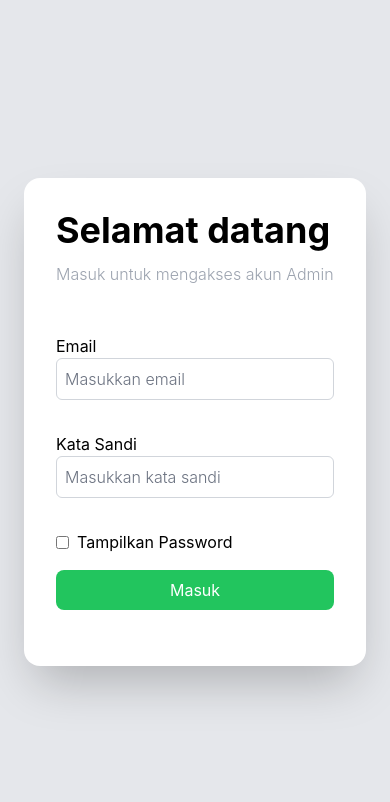
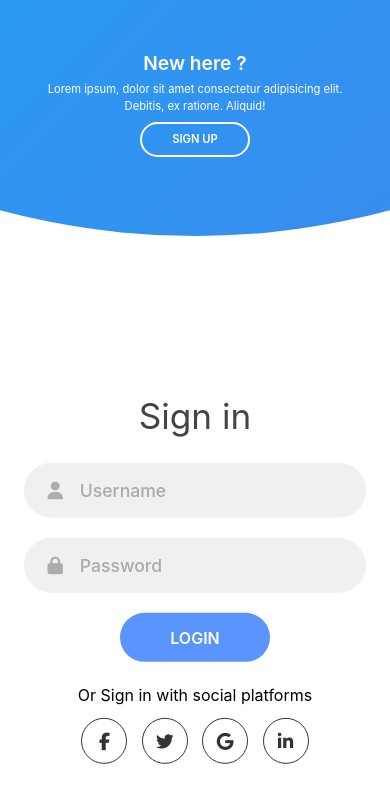
Before and after one commit to Lanang38/jiwaireng_innoweb, a React (Vite) app: page /login in a window 390 px wide. Shown: the top 802 px of the page. Built offline with nearby package versions, Linux system fonts and the light colour scheme.

Commit message:
Perbaikan

```diff
--- a/src/index.css
+++ b/src/index.css
@@ -14,3 +14,395 @@
   .scroll-hidden::-webkit-scrollbar {
     display: none;
   }
+
+  .login-form-wrapper {
+    position: relative;
+    width: 100%;
+    background-color: #fff;
+    min-height: 100vh;
+    overflow: hidden;
+  }
+
+  .forms-container {
+    position: absolute;
+    width: 100%;
+    height: 100%;
+    top: 0;
+    left: 0;
+  }
+
+  .signin-signup {
+    position: absolute;
+    top: 50%;
+    transform: translate(-50%, -50%);
+    left: 75%;
+    width: 50%;
+    transition: 1s 0.7s ease-in-out;
+    display: grid;
+    grid-template-columns: 1fr;
+    z-index: 5;
+  }
+
+  form {
+    display: flex;
+    align-items: center;
+    justify-content: center;
+    flex-direction: column;
+    padding: 0rem 5rem;
+    transition: all 0.2s 0.7s;
+    overflow: hidden;
+    grid-column: 1 / 2;
+    grid-row: 1 / 2;
+  }
+
+  form.sign-up-form {
+    opacity: 0;
+    z-index: 1;
+  }
+
+  form.sign-in-form {
+    z-index: 2;
+  }
+
+  .title {
+    font-size: 2.2rem;
+    color: #444;
+    margin-bottom: 10px;
+  }
+
+  .input-field {
+    max-width: 380px;
+    width: 100%;
+    background-color: #f0f0f0;
+    margin: 10px 0;
+    height: 55px;
+    border-radius: 55px;
+    display: grid;
+    grid-template-columns: 15% 85%;
+    padding: 0 0.4rem;
+    position: relative;
+  }
+
+  .input-field i {
+    text-align: center;
+    line-height: 55px;
+    color: #acacac;
+    transition: 0.5s;
+    font-size: 1.1rem;
+  }
+
+  .input-field input {
+    background: none;
+    outline: none;
+    border: none;
+    line-height: 1;
+    font-weight: 600;
+    font-size: 1.1rem;
+    color: #333;
+  }
+
+  .input-field input::placeholder {
+    color: #aaa;
+    font-weight: 500;
+  }
+
+  .social-text {
+    padding: 0.7rem 0;
+    font-size: 1rem;
+  }
+
+  .social-media {
+    display: flex;
+    justify-content: center;
+  }
+
+  .social-icon {
+    height: 46px;
+    width: 46px;
+    display: flex;
+    justify-content: center;
+    align-items: center;
+    margin: 0 0.45rem;
+    color: #333;
+    border-radius: 50%;
+    border: 1px solid #333;
+    text-decoration: none;
+    font-size: 1.1rem;
+    transition: 0.3s;
+  }
+
+  .social-icon:hover {
+    color: #4481eb;
+    border-color: #4481eb;
+  }
+
+  .btn {
+    width: 150px;
+    background-color: #5995fd;
+    border: none;
+    outline: none;
+    height: 49px;
+    border-radius: 49px;
+    color: #fff;
+    text-transform: uppercase;
+    font-weight: 600;
+    margin: 10px 0;
+    cursor: pointer;
+    transition: 0.5s;
+  }
+
+  .btn:hover {
+    background-color: #4d84e2;
+  }
+
+  .panels-container {
+    position: absolute;
+    height: 100%;
+    width: 100%;
+    top: 0;
+    left: 0;
+    display: grid;
+    grid-template-columns: repeat(2, 1fr);
+  }
+
+  .login-form-wrapper:before {
+    content: "";
+    position: absolute;
+    height: 2000px;
+    width: 2000px;
+    top: -10%;
+    right: 48%;
+    transform: translateY(-50%);
+    background-image: linear-gradient(-45deg, #4481eb 0%, #04befe 100%);
+    transition: 1.8s ease-in-out;
+    border-radius: 50%;
+    z-index: 6;
+  }
+
+  .image {
+    width: 100%;
+    transition: transform 1.1s ease-in-out;
+    transition-delay: 0.4s;
+  }
+
+  .panel {
+    display: flex;
+    flex-direction: column;
+    align-items: flex-end;
+    justify-content: space-around;
+    text-align: center;
+    z-index: 6;
+  }
+
+  .left-panel {
+    pointer-events: all;
+    padding: 3rem 17% 2rem 12%;
+  }
+
+  .right-panel {
+    pointer-events: none;
+    padding: 3rem 12% 2rem 17%;
+  }
+
+  .panel .content {
+    color: #fff;
+    transition: transform 0.9s ease-in-out;
+    transition-delay: 0.6s;
+  }
+
+  .panel h3 {
+    font-weight: 600;
+    line-height: 1;
+    font-size: 1.5rem;
+  }
+
+  .panel p {
+    font-size: 0.95rem;
+    padding: 0.7rem 0;
+  }
+
+  .btn.transparent {
+    margin: 0;
+    background: none;
+    border: 2px solid #fff;
+    width: 130px;
+    height: 41px;
+    font-weight: 600;
+    font-size: 0.8rem;
+  }
+
+  .right-panel .image,
+  .right-panel .content {
+    transform: translateX(800px);
+  }
+
+  /* ANIMATION */
+
+  .login-form-wrapper.sign-up-mode:before {
+    transform: translate(100%, -50%);
+    right: 52%;
+  }
+
+  .login-form-wrapper.sign-up-mode .left-panel .image,
+  .login-form-wrapper.sign-up-mode .left-panel .content {
+    transform: translateX(-800px);
+  }
+
+  .login-form-wrapper.sign-up-mode .signin-signup {
+    left: 25%;
+  }
+
+  .login-form-wrapper.sign-up-mode form.sign-up-form {
+    opacity: 1;
+    z-index: 2;
+  }
+
+  .login-form-wrapper.sign-up-mode form.sign-in-form {
+    opacity: 0;
+    z-index: 1;
+  }
+
+  .login-form-wrapper.sign-up-mode .right-panel .image,
+  .login-form-wrapper.sign-up-mode .right-panel .content {
+    transform: translateX(0%);
+  }
+
+  .login-form-wrapper.sign-up-mode .left-panel {
+    pointer-events: none;
+  }
+
+  .login-form-wrapper.sign-up-mode .right-panel {
+    pointer-events: all;
+  }
+
+  @media (max-width: 870px) {
+    .login-form-wrapper {
+      min-height: 800px;
+      height: 100vh;
+    }
+
+    .signin-signup {
+      width: 100%;
+      top: 95%;
+      transform: translate(-50%, -100%);
+      transition: 1s 0.8s ease-in-out;
+    }
+
+    .signin-signup,
+    .login-form-wrapper.sign-up-mode .signin-signup {
+      left: 50%;
+    }
+
+    .panels-container {
+      grid-template-columns: 1fr;
+      grid-template-rows: 1fr 2fr 1fr;
+    }
+
+    .panel {
+      flex-direction: row;
+      justify-content: space-around;
+      align-items: center;
+      padding: 2.5rem 8%;
+      grid-column: 1 / 2;
+    }
+
+    .right-panel {
+      grid-row: 3 / 4;
+    }
+
+    .left-panel {
+      grid-row: 1 / 2;
+    }
+
+    .image {
+      width: 200px;
+      transition: transform 0.9s ease-in-out;
+      transition-delay: 0.6s;
+    }
+
+    .panel .content {
+      padding-right: 15%;
+      transition: transform 0.9s ease-in-out;
+      transition-delay: 0.8s;
+    }
+
+    .panel h3 {
+      font-size: 1.2rem;
+    }
+
+    .panel p {
+      font-size: 0.7rem;
+      padding: 0.5rem 0;
+    }
+
+    .btn.transparent {
+      width: 110px;
+      height: 35px;
+      font-size: 0.7rem;
+    }
+
+    .login-form-wrapper:before {
+      width: 1500px;
+      height: 1500px;
+      transform: translateX(-50%);
+      left: 30%;
+      bottom: 68%;
+      right: initial;
+      top: initial;
+      transition: 2s ease-in-out;
+    }
+
+    .login-form-wrapper.sign-up-mode:before {
+      transform: translate(-50%, 100%);
+      bottom: 32%;
+      right: initial;
+    }
+
+    .login-form-wrapper.sign-up-mode .left-panel .image,
+    .login-form-wrapper.sign-up-mode .left-panel .content {
+      transform: translateY(-300px);
+    }
+
+    .login-form-wrapper.sign-up-mode .right-panel .image,
+    .login-form-wrapper.sign-up-mode .right-panel .content {
+      transform: translateY(0px);
+    }
+
+    .right-panel .image,
+    .right-panel .content {
+      transform: translateY(300px);
+    }
+
+    .login-form-wrapper.sign-up-mode .signin-signup {
+      top: 5%;
+      transform: translate(-50%, 0);
+    }
+  }
+
+  @media (max-width: 570px) {
+    form {
+      padding: 0 1.5rem;
+    }
+
+    .image {
+      display: none;
+    }
+
+    .panel .content {
+      padding: 0.5rem 1rem;
+    }
+
+    .login-form-wrapper {
+      padding: 1.5rem;
+    }
+
+    .login-form-wrapper:before {
+      bottom: 72%;
+      left: 50%;
+    }
+
+    .login-form-wrapper.sign-up-mode:before {
+      bottom: 28%;
+      left: 50%;
+    }
+  }
--- a/src/main.jsx
+++ b/src/main.jsx
@@ -1,7 +1,7 @@
 import React from "react";
 import ReactDOM from "react-dom/client";
 import { BrowserRouter } from "react-router-dom";
-import App from "./app";
+import App from "./App";
 import "./index.css";
 
 ReactDOM.createRoot(document.getElementById("root")).render(
--- a/src/pages/LoginForm.jsx
+++ b/src/pages/LoginForm.jsx
@@ -1,83 +1,115 @@
 import React, { useState } from "react";
+import '@fortawesome/fontawesome-free/css/all.min.css';
 
-function Login({ onLogin }) {
-  const [email, setEmail] = useState("");
-  const [password, setPassword] = useState("");
-  const [showPassword, setShowPassword] = useState(false);
+function LoginForm({ onLogin }) {
+  const [isSignUpMode, setIsSignUpMode] = useState(false);
+
+  const handleSignUpClick = () => setIsSignUpMode(true);
+  const handleSignInClick = () => setIsSignUpMode(false);
+
+  const handleSubmit = (e) => {
+    e.preventDefault();
+    // Tanpa validasi input, langsung login
+    onLogin();
+  };
 
   return (
-    <div className="flex items-center justify-center min-h-screen bg-transparent">
-      <div className="relative flex flex-col m-6 space-y-8 bg-white shadow-2xl rounded-2xl md:flex-row md:space-y-0 max-w-screen-md">
-        {/* Left Side */}
-        <div className="flex flex-col justify-center p-8 md:p-14">
-          <span className="mb-3 text-4xl font-bold">Selamat datang</span>
-          <span className="font-light text-gray-400 mb-8">
-            Masuk untuk mengakses akun Admin
-          </span>
-
-          <div className="py-4">
-            <label className="mb-2 text-md" htmlFor="email">
-              Email
-            </label>
-            <input
-              type="text"
-              className="w-full p-2 border border-gray-300 rounded-md placeholder:font-light placeholder:text-gray-500 focus:outline-none focus:ring-2 focus:ring-transparent"
-              name="email"
-              id="email"
-              placeholder="Masukkan email"
-              value={email}
-              onChange={(e) => setEmail(e.target.value)}
-            />
+    <div className={`login-form-wrapper ${isSignUpMode ? "sign-up-mode" : ""}`}>
+      <div className="container">
+        <div className="forms-container">
+          <div className="signin-signup">
+            <form onSubmit={handleSubmit} className="sign-in-form">
+              <h2 className="title">Sign in</h2>
+              <div className="input-field">
+                <i className="fas fa-user"></i>
+                <input type="text" placeholder="Username" />
+              </div>
+              <div className="input-field">
+                <i className="fas fa-lock"></i>
+                <input type="password" placeholder="Password" />
+              </div>
+              <input type="submit" value="Login" className="btn solid" />
+              <p className="social-text">Or Sign in with social platforms</p>
+              <div className="social-media">
+                <a href="#" className="social-icon">
+                  <i className="fab fa-facebook-f"></i>
+                </a>
+                <a href="#" className="social-icon">
+                  <i className="fab fa-twitter"></i>
+                </a>
+                <a href="#" className="social-icon">
+                  <i className="fab fa-google"></i>
+                </a>
+                <a href="#" className="social-icon">
+                  <i className="fab fa-linkedin-in"></i>
+                </a>
+              </div>
+            </form>
+            <form action="#" className="sign-up-form">
+              <h2 className="title">Sign up</h2>
+              <div className="input-field">
+                <i className="fas fa-user"></i>
+                <input type="text" placeholder="Username" />
+              </div>
+              <div className="input-field">
+                <i className="fas fa-envelope"></i>
+                <input type="email" placeholder="Email" />
+              </div>
+              <div className="input-field">
+                <i className="fas fa-lock"></i>
+                <input type="password" placeholder="Password" />
+              </div>
+              <input type="submit" className="btn" value="Sign up" />
+              <p className="social-text">Or Sign up with social platforms</p>
+              <div className="social-media">
+                <a href="#" className="social-icon">
+                  <i className="fab fa-facebook-f"></i>
+                </a>
+                <a href="#" className="social-icon">
+                  <i className="fab fa-twitter"></i>
+                </a>
+                <a href="#" className="social-icon">
+                  <i className="fab fa-google"></i>
+                </a>
+                <a href="#" className="social-icon">
+                  <i className="fab fa-linkedin-in"></i>
+                </a>
+              </div>
+            </form>
           </div>
-
-          <div className="py-4">
-            <label className="mb-2 text-md" htmlFor="pass">
-              Kata Sandi
-            </label>
-            <input
-              type={showPassword ? "text" : "password"}
-              name="pass"
-              id="pass"
-              className="w-full p-2 border border-gray-300 rounded-md placeholder:font-light placeholder:text-gray-500 focus:outline-none focus:ring-2 focus:ring-transparent"
-              placeholder="Masukkan kata sandi"
-              value={password}
-              onChange={(e) => setPassword(e.target.value)}
-            />
-          </div>
-
-          <div className="flex justify-between w-full py-4">
-            <label className="flex items-center text-md">
-              <input
-                type="checkbox"
-                name="showPassword"
-                id="showPassword"
-                className="mr-2"
-                checked={showPassword}
-                onChange={(e) => setShowPassword(e.target.checked)}
-              />
-              Tampilkan Password
-            </label>
-          </div>
-
-          <button
-            onClick={onLogin}
-            className="w-full bg-green-500 text-white p-2 rounded-lg mb-6 hover:bg-green-700"
-          >
-            Masuk
-          </button>
         </div>
 
-        {/* Right Side */}
-        <div className="relative hidden md:block">
-          <img
-            src="src/assets/login1.jpg"
-            alt="Background"
-            className="w-[400px] h-full rounded-r-2xl object-cover"
-          />
+        <div className="panels-container">
+          <div className="panel left-panel">
+            <div className="content">
+              <h3>New here ?</h3>
+              <p>
+                Lorem ipsum, dolor sit amet consectetur adipisicing elit. Debitis,
+                ex ratione. Aliquid!
+              </p>
+              <button className="btn transparent" onClick={handleSignUpClick}>
+                Sign up
+              </button>
+            </div>
+            <img src="/img/log.svg" className="image" alt="Sign In" />
+          </div>
+          <div className="panel right-panel">
+            <div className="content">
+              <h3>One of us ?</h3>
+              <p>
+                Lorem ipsum dolor sit amet consectetur adipisicing elit. Nostrum
+                laboriosam ad deleniti.
+              </p>
+              <button className="btn transparent" onClick={handleSignInClick}>
+                Sign in
+              </button>
+            </div>
+            <img src="/img/register.svg" className="image" alt="Sign Up" />
+          </div>
         </div>
       </div>
     </div>
   );
 }
 
-export default Login;
+export default LoginForm;
```
